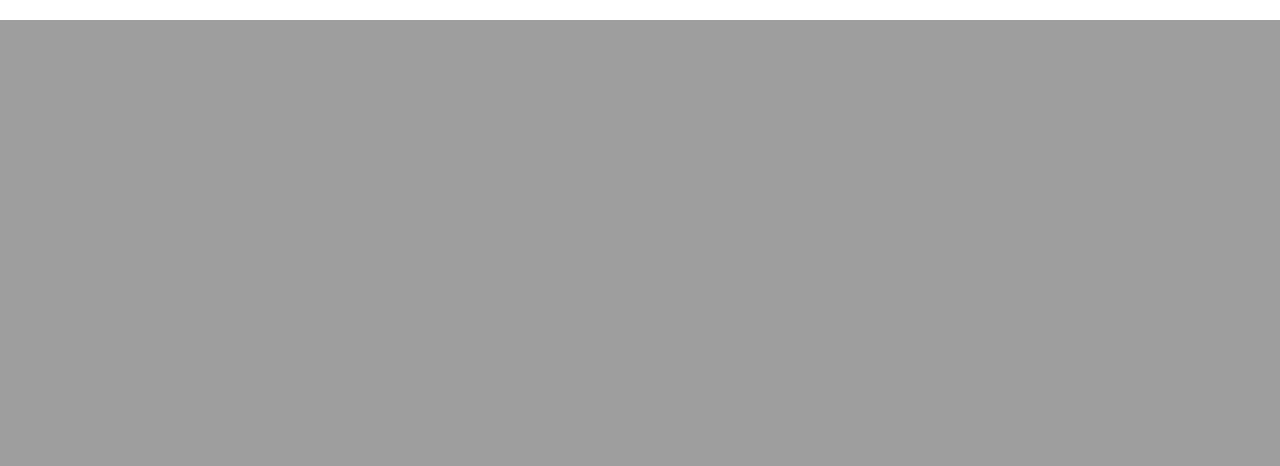
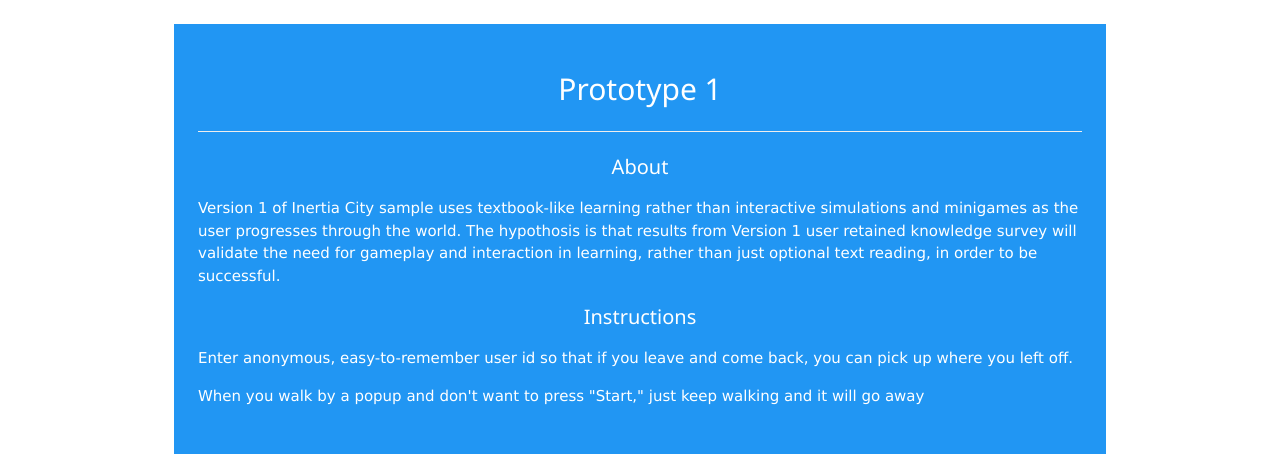
Before and after one commit to daspiegs/daspiegs.github.io, a Python web app: template templates/test.html in a window 1280 px wide. Shown: the part 980-1446 px from the top of the page. Before the commit the page ends 1000 px from the top, so only its background shows below. Run offline with Jinja, Linux system fonts and the light colour scheme; the template is opened without the code that fills it, so the values that code supplies are empty; some libraries are stand-ins or nearby versions.

Commit message:
Update test.html

```diff
--- a/templates/test.html
+++ b/templates/test.html
@@ -22,6 +22,20 @@
 <!-- Page content -->
 <div class="w3-content w3-padding-large w3-margin-top" id="portfolio">
 
+  <div class="w3-blue w3-padding-large w3-padding-32 w3-margin-top" id="background">
+    <h2 class="w3-center">Prototype 1</h2>
+    <hr>
+    <h4 class="w3-center">About</h4>
+    <p>Version 1 of Inertia City sample uses textbook-like learning rather than interactive simulations and
+      minigames as the user progresses through the world. The hypothosis is that results from Version 1 user
+      retained knowledge survey will validate the need for gameplay and interaction in learning, rather than just optional text reading,
+      in order to be successful.
+     </p>
+    <h4 class="w3-center">Instructions</h4>
+    <p>Enter anonymous, easy-to-remember user id so that if you leave and come back, you can pick up where you left off. </p>
+    <p>When you walk by a popup and don't want to press "Start," just keep walking and it will go away</p>
+  </div>
+
 
 </div>
 
```
